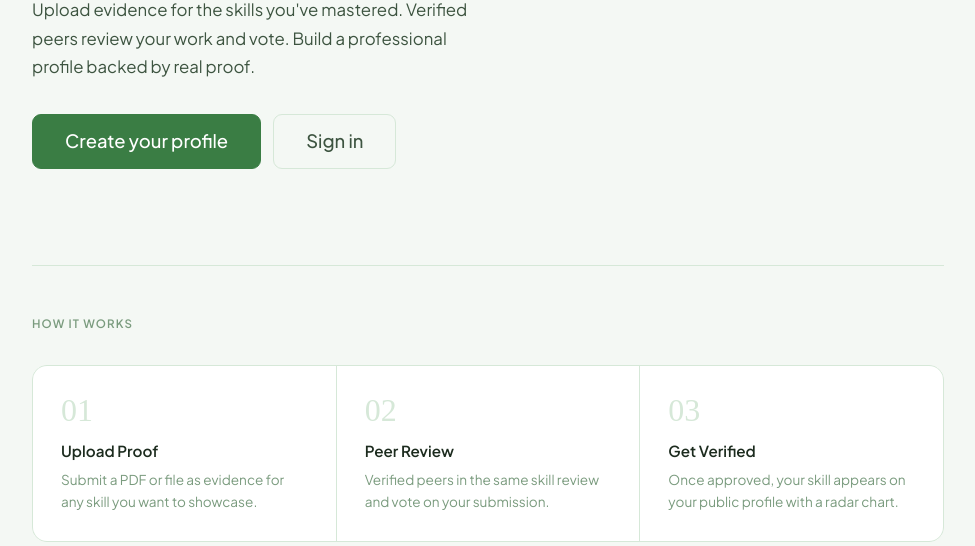
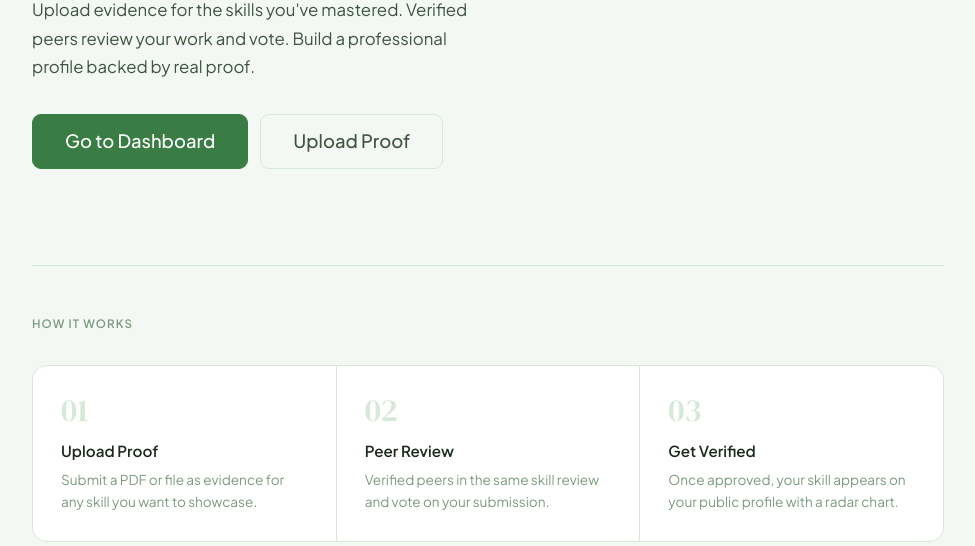
Before and after one commit to Thanmai-11/verifyhub_local, a Django app: page / in a window 1280 px wide. Shown: the part 375-921 px from the top of the page, without its empty margins (152-1127 px from the left). Run offline with Django 5.2, Linux system fonts and the light colour scheme; a user stored in the database is signed in.

Commit message:
profile page display and main page

```diff
--- a/core/templates/core/base.html
+++ b/core/templates/core/base.html
@@ -8,8 +8,8 @@
 
     <link rel="preconnect" href="https://fonts.googleapis.com">
     <link rel="preconnect" href="https://fonts.gstatic.com" crossorigin>
-    <link href="https://fonts.googleapis.com/css2?family=Plus+Jakarta+Sans:wght@300;400;500;600&display=swap"
-        rel="stylesheet">
+    <link href="https://fonts.googleapis.com/css2?family=Plus+Jakarta+Sans:wght@300;400;500;600&family=DM+Serif+Display:ital@0;1&display=swap"
+    rel="stylesheet">
 
     <style>
         :root {
--- a/core/templates/core/home.html
+++ b/core/templates/core/home.html
@@ -118,10 +118,17 @@
     <p class="hero-desc">
         Upload evidence for the skills you've mastered. Verified peers review your work and vote. Build a professional profile backed by real proof.
     </p>
+    {% if not user.is_authenticated %}
     <div class="hero-actions">
         <a href="/register/" class="btn btn-primary btn-lg">Create your profile</a>
         <a href="/login/" class="btn btn-outline btn-lg">Sign in</a>
     </div>
+    {% else %}
+    <div class="hero-actions">
+        <a href="/dashboard/" class="btn btn-primary btn-lg">Go to Dashboard</a>
+        <a href="/upload/" class="btn btn-outline btn-lg">Upload Proof</a>
+    </div>
+    {% endif %}
 </div>
 
 <div class="how-section">
```
